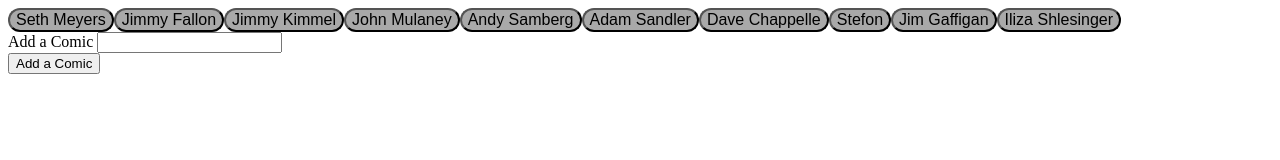
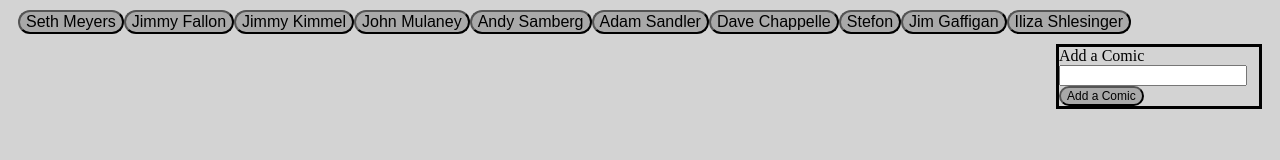
Before and after one commit to JulieValdez/GiphyAPI, a plain HTML site: page index.html in a window 1280 px wide. Drawn offline with nearby package versions, Linux system fonts and the light colour scheme.

Commit message:
css styling added

```diff
--- a/assets/style.css
+++ b/assets/style.css
@@ -1,3 +1,11 @@
+body {
+  background-color: lightgrey;
+}
+
+#button-div {
+  margin: 10px;
+}
+
 .comic-Button {
   background-color: darkgrey;
   border-radius: 25px;
@@ -5,8 +13,26 @@
   display: inline-block;
 }
 
-#Gif-div {
-  display: inline-block;
-  background-image: url
-    ("199-1992353_drawing-tv-outline-transparent-background-tv-clipart.png");
+#comic-form {
+  float: right;
+  width: 200px;
+  margin-right: 10px;
+  border-style: solid;
+  font-size: 16px;
 }
+
+#comic-input {
+  width: 180px;
+}
+
+#add-comic {
+  background-color: darkgrey;
+  border-radius: 25px;
+  font-size: 12px;
+}
+
+.flex-container {
+  display: flex;
+  align-items: flex-start;
+  flex-wrap: wrap;
+}
--- a/index.html
+++ b/index.html
@@ -21,7 +21,7 @@
         <input id="add-comic" type="submit" value="Add a Comic" />
       </form>
 
-      <div id="Gif-div"></div>
+      <div class="flex-container" id="Gif-div"></div>
     </div>
     <script
       type="text/javascript"
```
Also changed, not shown: assets/tvdrawing.png (renamed from assets/199-1992353_drawing-tv-outline-transparent-background-tv-clipart.png).
